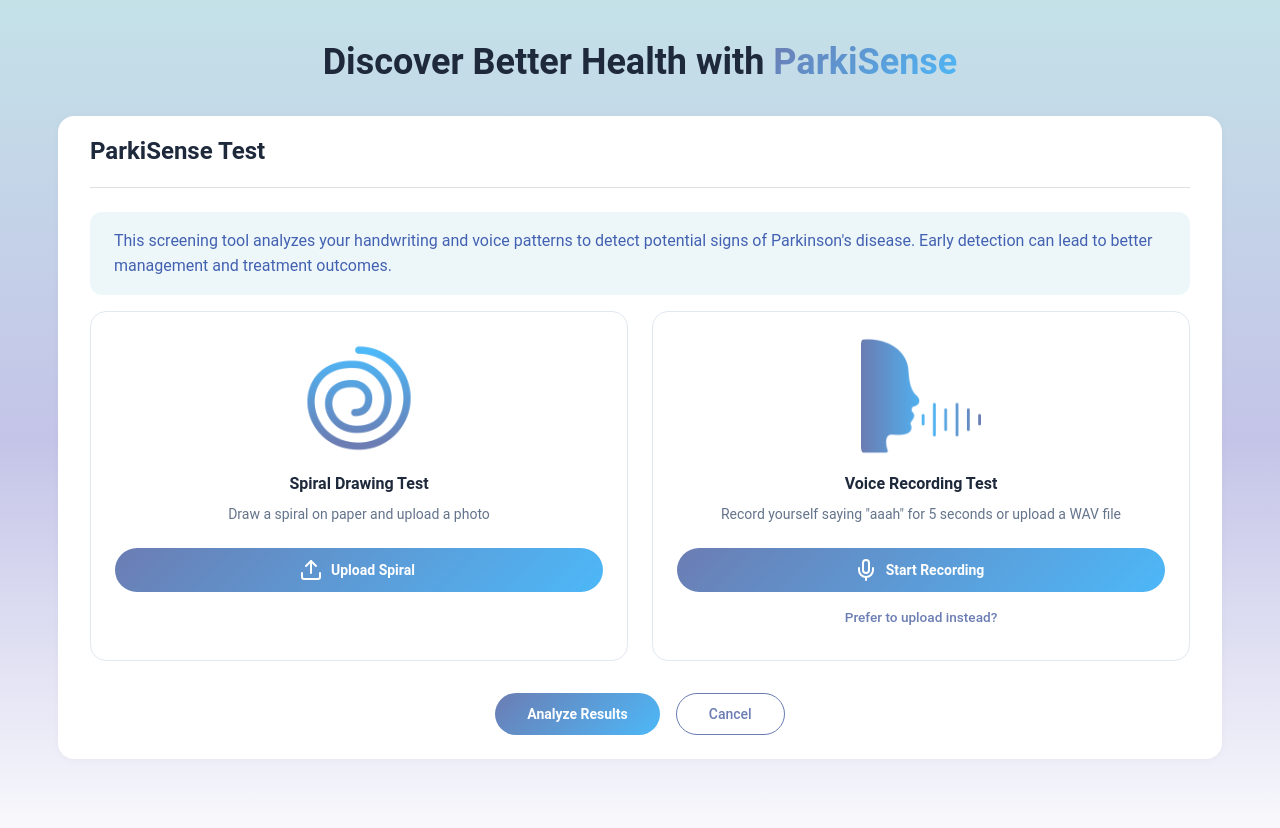
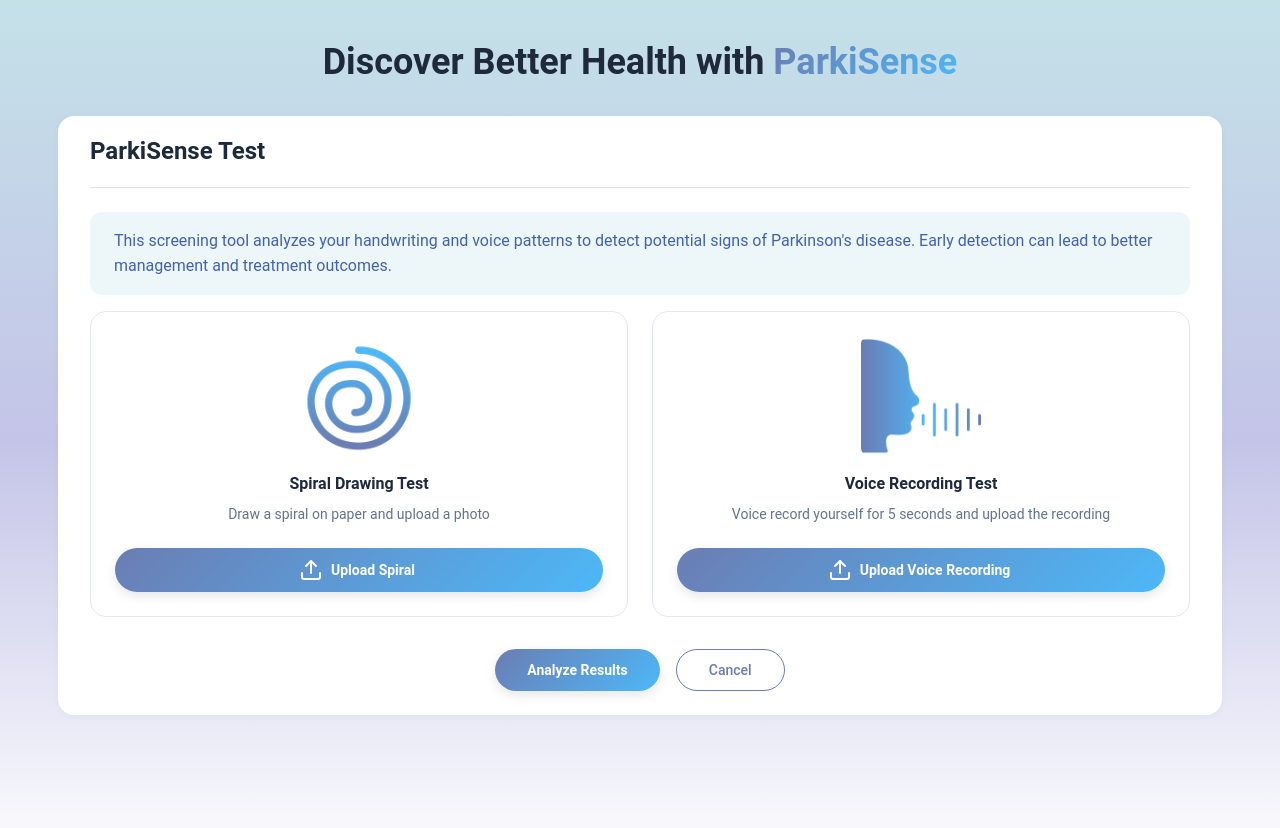
Before and after one commit to itsPamu/parkisense-frontend, a React (Vite) app: page / in a window 1280 px wide. Both pictures are taken after a click on the button "Start Test". Shown: the top 828 px of the page. Built offline with nearby package versions, Linux system fonts and the light colour scheme.

Commit message:
Change button styles and moved severity to results page

```diff
--- a/src/components/ParkinSenseCard.tsx
+++ b/src/components/ParkinSenseCard.tsx
@@ -17,7 +17,6 @@ const ParkiSenseCard = () => {
     voiceProb: number;
     voiceDetected: boolean;
     updrsScore: number;
-    updrsSeverity: "Mild" | "Moderate" | "Severe";
     imageUrl: string | null;
     waveformUrl: string | null;
   }>({
@@ -28,7 +27,6 @@ const ParkiSenseCard = () => {
     voiceProb: 0,
     voiceDetected: false,
     updrsScore: 0,
-    updrsSeverity: "Mild",
     imageUrl: null,
     waveformUrl: null,
   });
@@ -52,12 +50,6 @@ const ParkiSenseCard = () => {
         alert("Please upload a valid WAV file.");
       }
     }
-  };
-
-  const getUPDRSSeverity = (score: number): "Mild" | "Moderate" | "Severe" => {
-    if (score < 20) return "Mild";
-    if (score < 40) return "Moderate";
-    return "Severe";
   };
 
   const handleAnalyze = async () => {
@@ -97,7 +89,6 @@ const ParkiSenseCard = () => {
             voiceProb: data.voice_confidence,
             voiceDetected: data.voice_prediction,
             updrsScore: data.severity_score,
-            updrsSeverity: getUPDRSSeverity(data.updrs_score),
             imageUrl: spiralImage,
             waveformUrl: voiceRecording,
         });
@@ -154,7 +145,6 @@ const ParkiSenseCard = () => {
           voiceProb={result.voiceProb}
           voiceDetected={result.voiceDetected}
           updrsScore={result.updrsScore}
-          updrsSeverity={result.updrsSeverity}
           imageUrl={result.imageUrl ?? ""}
           waveformUrl={result.waveformUrl ?? ""}
           onReset={() => {
@@ -170,7 +160,6 @@ const ParkiSenseCard = () => {
               voiceProb: 0,
               voiceDetected: false,
               updrsScore: 0,
-              updrsSeverity: "Mild",
               imageUrl: null,
               waveformUrl: null,
             });
--- a/src/components/Results.tsx
+++ b/src/components/Results.tsx
@@ -21,7 +21,6 @@ type TestResultProps = {
   voiceProb: number;
   voiceDetected: boolean;
   updrsScore: number;
-  updrsSeverity: "Mild" | "Moderate" | "Severe";
   imageUrl: string | null;
   waveformUrl: string | null;
   onReset: () => void;
@@ -35,7 +34,6 @@ const Results = ({
   voiceProb,
   voiceDetected,
   updrsScore,
-  updrsSeverity,
   imageUrl,
   waveformUrl,
   onReset,
@@ -80,6 +78,15 @@ const Results = ({
     Moderate: "#FBC02D",
     Severe: "#EF5350",
   };
+
+  const getUPDRSSeverity = (score: number): "Mild" | "Moderate" | "Severe" => {
+    if (score < 20) return "Mild";
+    if (score < 40) return "Moderate";
+    return "Severe";
+  };
+  const roundedUPDRSScore = updrsScore > 24.5 ? Math.ceil(updrsScore) : Math.floor(updrsScore); + (Math.floor(Math.random() * 5) - 2);
+
+const updrsSeverity = getUPDRSSeverity(roundedUPDRSScore);
 
   return (
     <>
@@ -246,14 +253,14 @@ const Results = ({
                 <Box flex={1} height={8} borderRadius="4px" bgcolor="#e2e8f0" position="relative">
                   <Box
                     sx={{
-                      width: `${(updrsScore / 60) * 100}%`,
+                      width: `${(roundedUPDRSScore / 60) * 100}%`,
                       height: "100%",
                       backgroundColor: severityColor[updrsSeverity],
                       borderRadius: "4px",
                     }}
                   />
                 </Box>
-                <Typography fontWeight="bold">{updrsScore}</Typography>
+                <Typography fontWeight="bold">{roundedUPDRSScore}</Typography>
                 <Box
                   px={1.5}
                   py={0.5}
--- a/src/components/UploadTestSection.tsx
+++ b/src/components/UploadTestSection.tsx
@@ -1,6 +1,5 @@
-import React, { useRef, useState } from "react";
 import { Box, Button, Paper, Typography } from "@mui/material";
-import { UploadIcon, MicIcon } from "lucide-react";
+import { UploadIcon } from "lucide-react";
 import { LoadingButton } from "@mui/lab";
 import spiralIcon from "./spiral.png";
 import recordingIcon from "./recording.png";
@@ -24,65 +23,6 @@ const UploadTestSection = ({
   voiceRecording,
   isLoading,
 }: UploadTestSectionProps) => {
-  const [isRecording, setIsRecording] = useState(false);
-  const [recordedAudio, setRecordedAudio] = useState<string | null>(null);
-  const [mode, setMode] = useState<"upload" | "record">("record");
-  const [countdown, setCountdown] = useState<number | null>(null);
-
-  const mediaRecorderRef = useRef<MediaRecorder | null>(null);
-  const audioChunks = useRef<Blob[]>([]);
-  const countdownRef = useRef<ReturnType<typeof setInterval> | null>(null);
-
-  const handleStartRecording = async () => {
-    try {
-      const stream = await navigator.mediaDevices.getUserMedia({ audio: true });
-      const mediaRecorder = new MediaRecorder(stream);
-      mediaRecorderRef.current = mediaRecorder;
-      audioChunks.current = [];
-
-      mediaRecorder.ondataavailable = (event) => {
-        if (event.data.size > 0) {
-          audioChunks.current.push(event.data);
-        }
-      };
-
-      mediaRecorder.onstop = () => {
-        const audioBlob = new Blob(audioChunks.current, { type: "audio/wav" });
-        const audioUrl = URL.createObjectURL(audioBlob);
-        setRecordedAudio(audioUrl);
-
-        const file = new File([audioBlob], "recording.wav", { type: "audio/wav" });
-        const fakeEvent = {
-          target: {
-            files: [file],
-          },
-        } as unknown as React.ChangeEvent<HTMLInputElement>;
-        onVoiceUpload(fakeEvent);
-      };
-
-      mediaRecorder.start();
-      setIsRecording(true);
-      setCountdown(5);
-
-      countdownRef.current = setInterval(() => {
-        setCountdown((prev) => {
-          if (prev && prev > 1) return prev - 1;
-          handleStopRecording();
-          return null;
-        });
-      }, 1000);
-    } catch (err) {
-      console.error("Microphone error", err);
-    }
-  };
-
-  const handleStopRecording = () => {
-    mediaRecorderRef.current?.stop();
-    setIsRecording(false);
-    if (countdownRef.current) clearInterval(countdownRef.current);
-    setCountdown(null);
-  };
-
   return (
     <>
       <Box
@@ -139,14 +79,13 @@ const UploadTestSection = ({
               disabled={isLoading}
               sx={{
                 background: "linear-gradient(135deg, #6B7DB3 0%, #4DB8F8 100%)",
-                boxShadow: "none",
+                boxShadow: "0 4px 12px rgba(0,0,0,0.1)",
                 borderRadius: "999px",
                 textTransform: "none",
                 fontWeight: "bold",
                 color: "#fff",
                 py: 1.2,
                 "&:hover": { opacity: 0.9 },
-                outline: "none",
                 "&:focus": {
                   outline: "none",
                   boxShadow: "none",
@@ -161,7 +100,7 @@ const UploadTestSection = ({
             </Button>
           </label>
         </Paper>
-        {/* Voice Recording Section */}
+
         <Paper
           elevation={0}
           sx={{
@@ -184,12 +123,8 @@ const UploadTestSection = ({
               mb: 2,
             }}
           >
-            {recordedAudio || voiceRecording ? (
-              <audio
-                controls
-                src={recordedAudio ?? voiceRecording ?? undefined}
-                style={{ width: "100%" }}
-              />
+            {voiceRecording ? (
+              <audio controls src={voiceRecording} style={{ width: "100%" }} />
             ) : (
               <Box
                 sx={{
@@ -209,29 +144,32 @@ const UploadTestSection = ({
             Voice Recording Test
           </Typography>
           <Typography variant="body2" color="#64748B" mb={3}>
-            Record yourself saying "aaah" for 5 seconds or upload a WAV file
+            Voice record yourself for 5 seconds and upload the recording
           </Typography>
 
-          {mode === "record" ? (
-            <>
+          <label htmlFor="voice-upload">
+            <input
+              type="file"
+              accept="audio/wav"
+              id="voice-upload"
+              hidden
+              onChange={onVoiceUpload}
+            />
             <Button
-                onClick={isRecording ? handleStopRecording : handleStartRecording}
+              component="span"
               fullWidth
               variant="contained"
-                startIcon={<MicIcon />}
+              startIcon={<UploadIcon />}
               disabled={isLoading}
               sx={{
-                  background: isRecording
-                    ? "linear-gradient(135deg, #F87171 0%, #EF4444 100%)"
-                    : "linear-gradient(135deg, #6B7DB3 0%, #4DB8F8 100%)",
-                  boxShadow: "none",
+                background: "linear-gradient(135deg, #6B7DB3 0%, #4DB8F8 100%)",
+                boxShadow: "0 4px 12px rgba(0,0,0,0.1)",
                 borderRadius: "999px",
                 textTransform: "none",
                 fontWeight: "bold",
                 color: "#fff",
                 py: 1.2,
                 "&:hover": { opacity: 0.9 },
-                  outline: "none",
                 "&:focus": {
                   outline: "none",
                   boxShadow: "none",
@@ -242,87 +180,9 @@ const UploadTestSection = ({
                 },
               }}
             >
-                {isRecording
-                  ? `Stop Recording${countdown !== null ? ` (${countdown})` : ""}`
-                  : "Start Recording"}
-              </Button>
-            </>
-          ) : (
-            <label htmlFor="voice-upload">
-              <input
-                type="file"
-                accept="audio/wav"
-                id="voice-upload"
-                hidden
-                onChange={(e) => {
-                  setRecordedAudio(null);
-                  onVoiceUpload(e);
-                }}
-              />
-              <Button
-                component="span"
-                fullWidth
-                variant="outlined"
-                startIcon={<UploadIcon />}
-                disabled={isLoading}
-                sx={{
-                  borderRadius: "999px",
-                  textTransform: "none",
-                  fontWeight: "medium",
-                  px: 4,
-                  py: 1,
-                  color: "#6B7DB3",
-                  borderColor: "#6B7DB3",
-                  outline: "none",
-                  boxShadow: "none",
-                  "&:focus": {
-                    outline: "none",
-                    boxShadow: "none",
-                  },
-                  "&:focus-visible": {
-                    outline: "none",
-                    boxShadow: "none",
-                  },
-                }}
-              >
-                {voiceRecording ? "Change File" : "Upload Voice"}
+              {voiceRecording ? "Change Recording" : "Upload Voice Recording"}
             </Button>
           </label>
-          )}
-
-          <Button
-            variant="text"
-            onClick={() => {
-              setMode((prev) => (prev === "record" ? "upload" : "record"));
-              setRecordedAudio(null);
-            }}
-            disabled={isRecording}
-            sx={{
-              fontSize: "0.85rem",
-              textTransform: "none",
-              color: "#6B7DB3",
-              mt: 1,
-              outline: "none",
-              boxShadow: "none",
-              border: "none",
-              "&:hover": {
-                backgroundColor: "transparent",
-                textDecoration: "underline",
-              },
-              "&:focus": {
-                outline: "none",
-                boxShadow: "none",
-              },
-              "&:focus-visible": {
-                outline: "none",
-                boxShadow: "none",
-              },
-            }}
-          >
-            {mode === "record"
-              ? "Prefer to upload instead?"
-              : "Prefer to record instead?"}
-          </Button>
         </Paper>
       </Box>
 
@@ -334,14 +194,13 @@ const UploadTestSection = ({
           disabled={isLoading}
           sx={{
             background: "linear-gradient(135deg, #6B7DB3 0%, #4DB8F8 100%)",
-            boxShadow: "none",
+            boxShadow: "0 4px 12px rgba(0,0,0,0.1)",
             borderRadius: "999px",
             textTransform: "none",
             fontWeight: "bold",
             color: "#fff",
             px: 4,
             py: 1,
-            outline: "none",
             "&:focus": {
               outline: "none",
               boxShadow: "none",
@@ -367,8 +226,6 @@ const UploadTestSection = ({
             py: 1,
             color: "#6B7DB3",
             borderColor: "#6B7DB3",
-            outline: "none",
-            boxShadow: "none",
             "&:focus": {
               outline: "none",
               boxShadow: "none",
```
Lines whose indentation alone changed are shown as unchanged.
